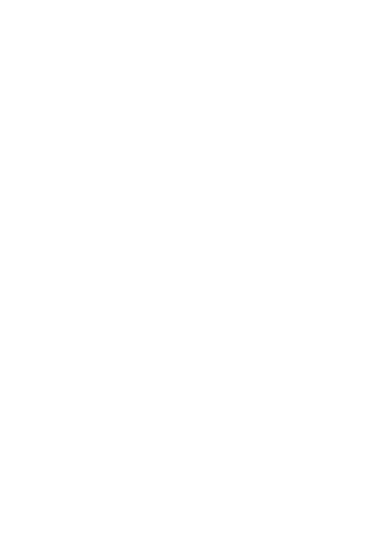
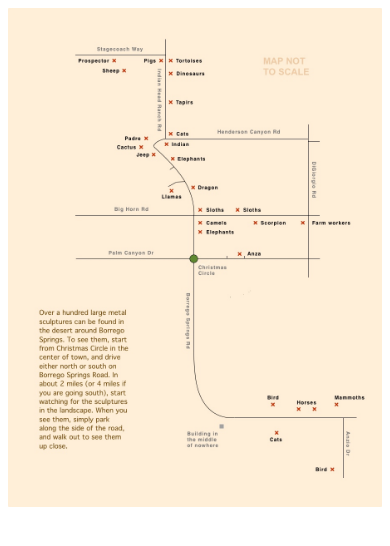
Before and after one commit to richardgleaves/richardgleaves.github.io, a plain HTML site: page index.html in a window 390 px wide. Drawn offline with Linux system fonts and the light colour scheme.

Commit message:
Update index.html
experimenting with responsive width

```diff
--- a/index.html
+++ b/index.html
@@ -10,7 +10,7 @@
 </head>
 <body>
 
-<img src="borrego_art_map.jpg" alt="Borrego Springs Art Map" style="width:100%; max-width:900px”>
+<img src="borrego_art_map.jpg" alt="Borrego Springs Art Map" width="100%">
 
 </body>
 </html>
```
